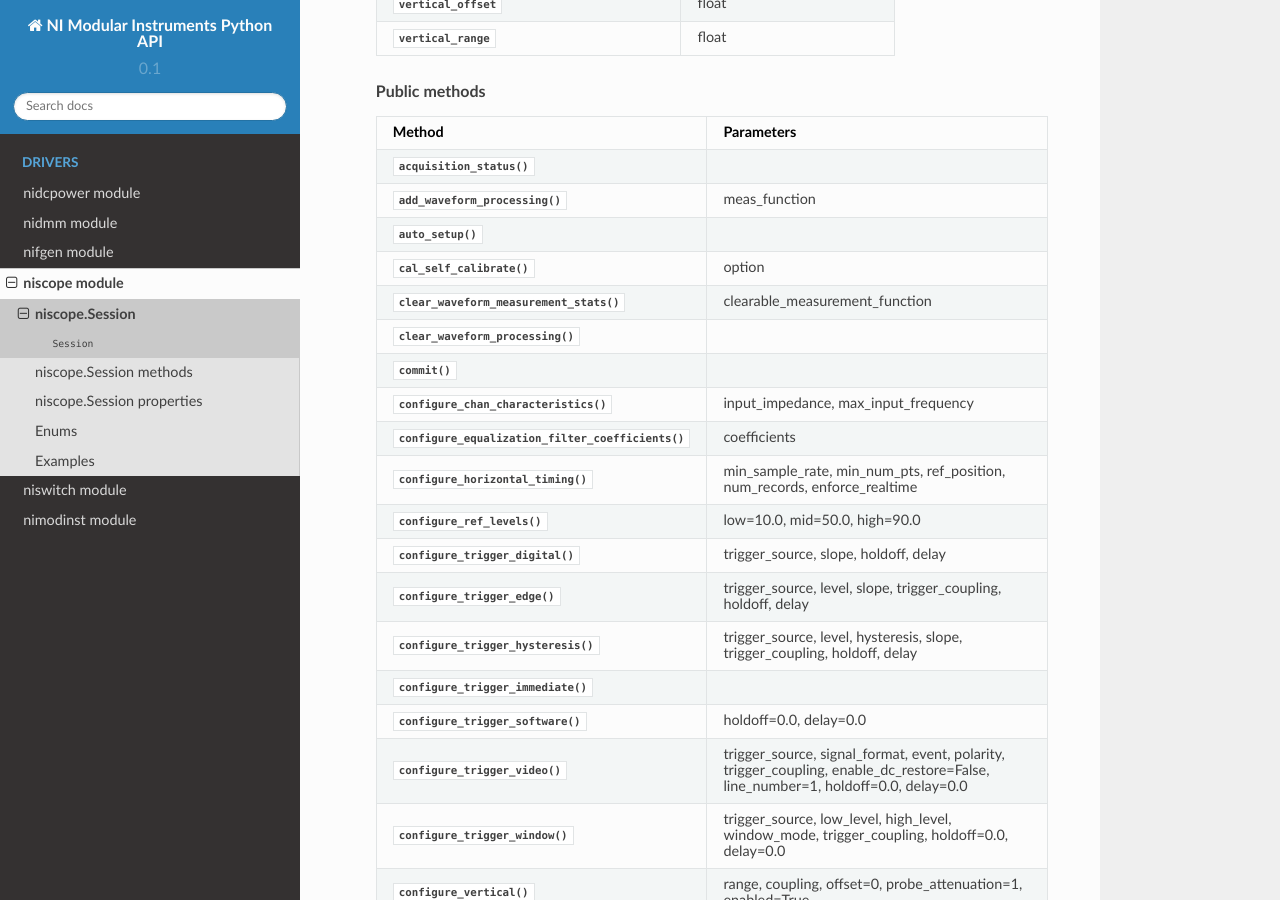
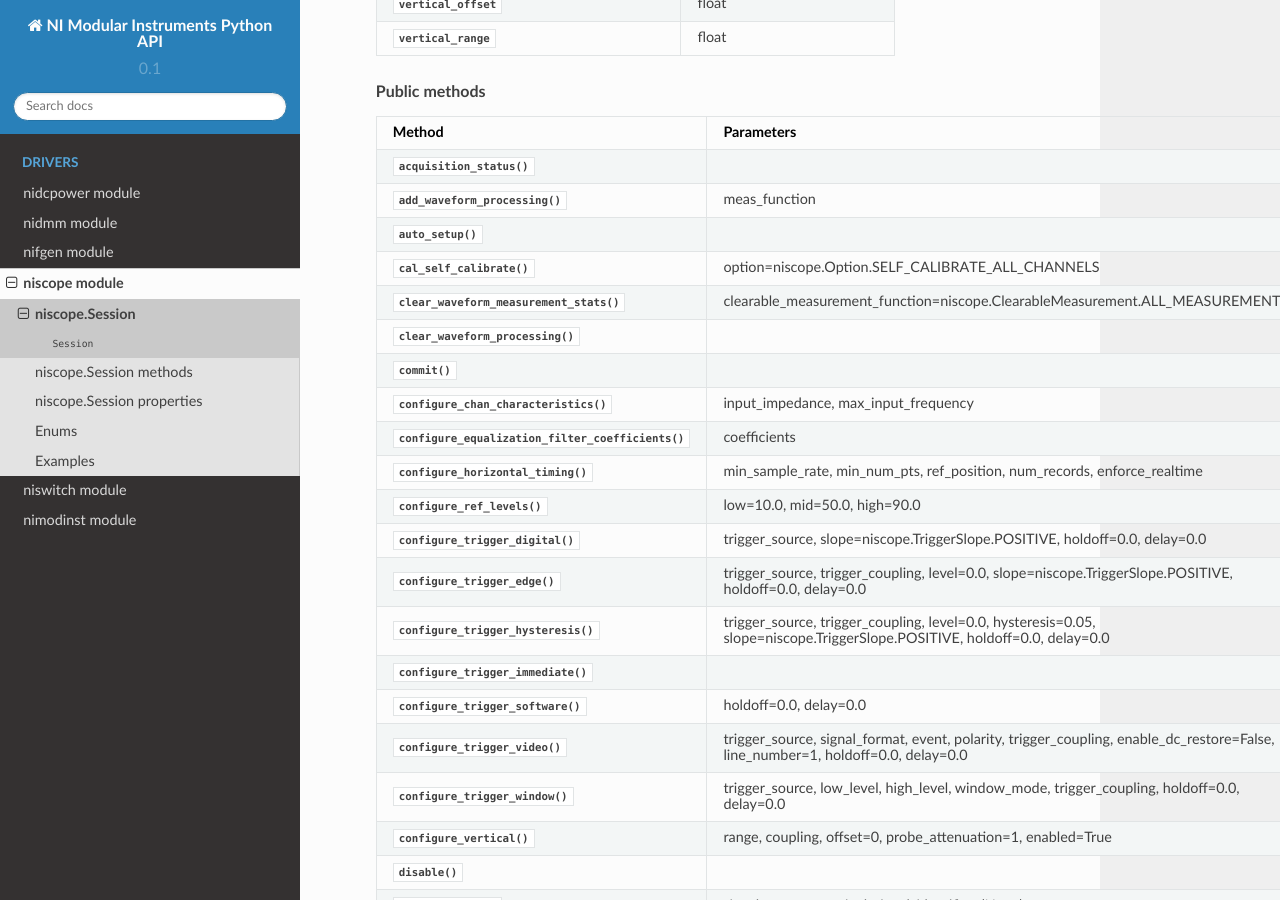
Before and after one commit to ni/nimi-python, a Sphinx documentation site: the page built from docs/niscope/session.rst, in a window 1280 px wide and 900 px high, scrolled down 6029 px. Built offline with Sphinx 7.4.7 and the Read the Docs theme 2.0.0, drawn with Linux system fonts in a browser that asks for light colours.

Commit message:
Updating generated

```diff
--- a/docs/niscope/session.rst
+++ b/docs/niscope/session.rst
@@ -364,9 +364,9 @@
    +-------------------------------------------------------+----------------------------------------------------------------------------------------------------------------------------------+
    | :py:func:`auto_setup`                                 |                                                                                                                                  |
    +-------------------------------------------------------+----------------------------------------------------------------------------------------------------------------------------------+
-   | :py:func:`cal_self_calibrate`                         | option                                                                                                                           |
+   | :py:func:`cal_self_calibrate`                         | option=niscope.Option.SELF_CALIBRATE_ALL_CHANNELS                                                                                |
    +-------------------------------------------------------+----------------------------------------------------------------------------------------------------------------------------------+
-   | :py:func:`clear_waveform_measurement_stats`           | clearable_measurement_function                                                                                                   |
+   | :py:func:`clear_waveform_measurement_stats`           | clearable_measurement_function=niscope.ClearableMeasurement.ALL_MEASUREMENTS                                                     |
    +-------------------------------------------------------+----------------------------------------------------------------------------------------------------------------------------------+
    | :py:func:`clear_waveform_processing`                  |                                                                                                                                  |
    +-------------------------------------------------------+----------------------------------------------------------------------------------------------------------------------------------+
@@ -380,11 +380,11 @@
    +-------------------------------------------------------+----------------------------------------------------------------------------------------------------------------------------------+
    | :py:func:`configure_ref_levels`                       | low=10.0, mid=50.0, high=90.0                                                                                                    |
    +-------------------------------------------------------+----------------------------------------------------------------------------------------------------------------------------------+
-   | :py:func:`configure_trigger_digital`                  | trigger_source, slope, holdoff, delay                                                                                            |
+   | :py:func:`configure_trigger_digital`                  | trigger_source, slope=niscope.TriggerSlope.POSITIVE, holdoff=0.0, delay=0.0                                                      |
    +-------------------------------------------------------+----------------------------------------------------------------------------------------------------------------------------------+
-   | :py:func:`configure_trigger_edge`                     | trigger_source, level, slope, trigger_coupling, holdoff, delay                                                                   |
+   | :py:func:`configure_trigger_edge`                     | trigger_source, trigger_coupling, level=0.0, slope=niscope.TriggerSlope.POSITIVE, holdoff=0.0, delay=0.0                         |
    +-------------------------------------------------------+----------------------------------------------------------------------------------------------------------------------------------+
-   | :py:func:`configure_trigger_hysteresis`               | trigger_source, level, hysteresis, slope, trigger_coupling, holdoff, delay                                                       |
+   | :py:func:`configure_trigger_hysteresis`               | trigger_source, trigger_coupling, level=0.0, hysteresis=0.05, slope=niscope.TriggerSlope.POSITIVE, holdoff=0.0, delay=0.0        |
    +-------------------------------------------------------+----------------------------------------------------------------------------------------------------------------------------------+
    | :py:func:`configure_trigger_immediate`                |                                                                                                                                  |
    +-------------------------------------------------------+----------------------------------------------------------------------------------------------------------------------------------+
```
Also changed, not shown: docs/niscope/functions.rst (+27 -27 lines), 1 other file.
